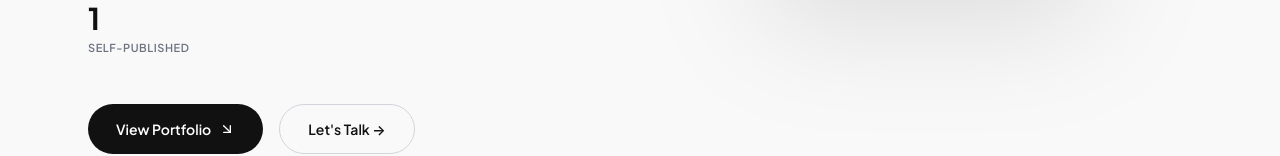
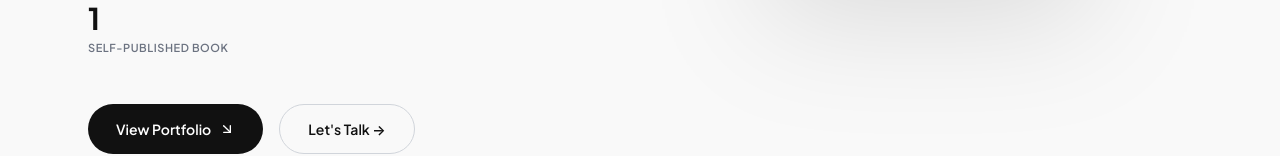
Before and after one commit to rajkamalr-in/mysite, a React (Vite) app: page / in a window 1280 px wide. Shown: the part 623-779 px from the top of the page. Built offline with nearby package versions, Linux system fonts and the light colour scheme; a web font is replaced by a local one.

Commit message:
style: Rename 'Self-Published' stat label to 'Self-Published Book'

```diff
--- a/src/components/Hero.jsx
+++ b/src/components/Hero.jsx
@@ -57,7 +57,7 @@ export default function Hero() {
               { num: '5', label: 'Projects Done' },
               { num: '2', label: 'Workshops Org.' },
               { num: '3', label: 'Leadership' },
-              { num: '1', label: 'Self-Published' },
+              { num: '1', label: 'Self-Published Book' },
             ].map(({ num, label }) => (
               <div key={label} className="text-left min-w-[80px]">
                 <p className="text-3xl font-bold text-ink">{num}</p>
```
